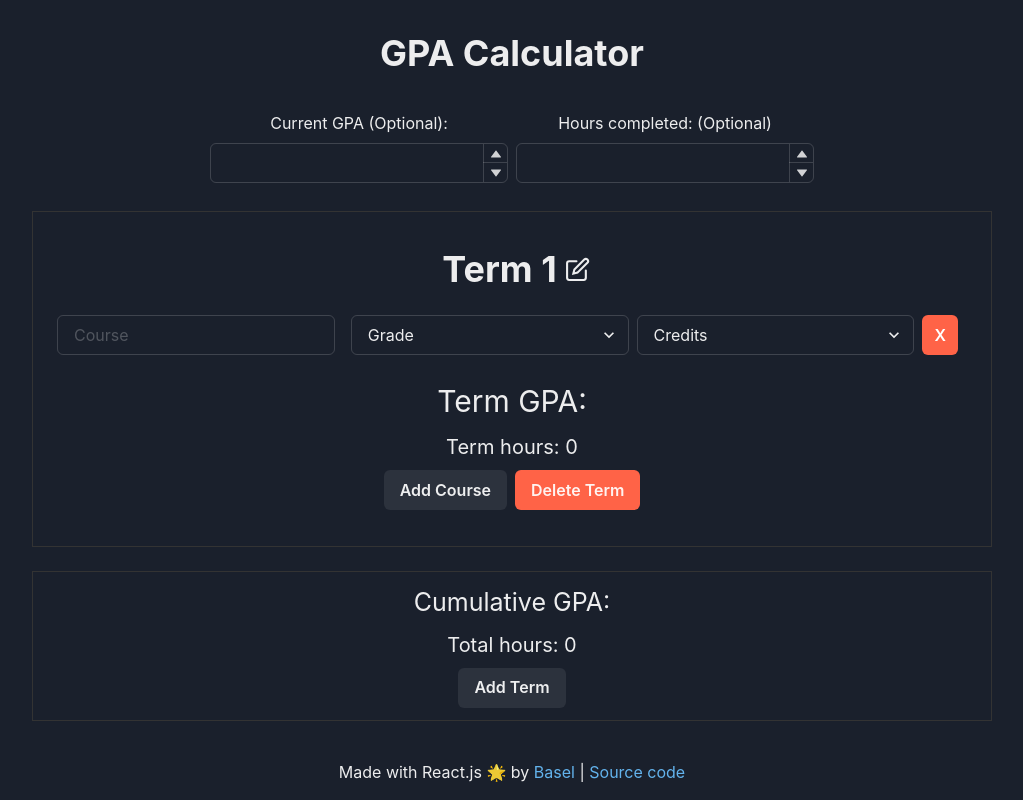
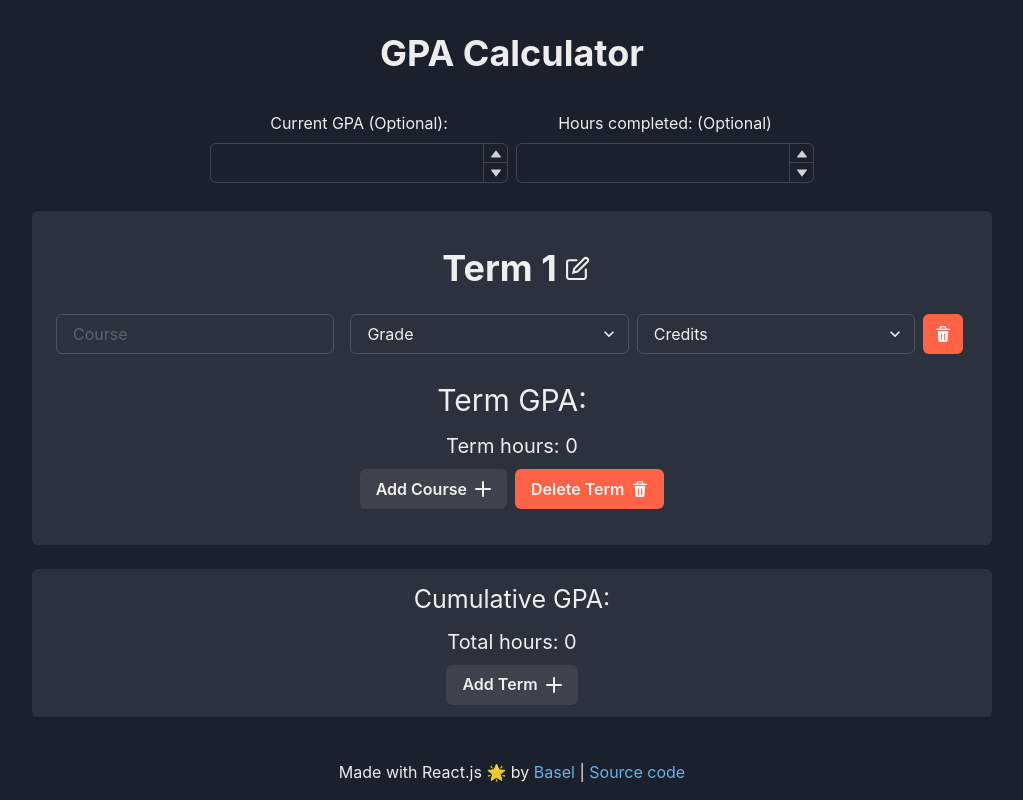
Before and after one commit to Yokozuna59/kfupm-gpa-calculator, a React (Create React App) app: page / in a window 1280 px wide. Shown: the whole page, without its empty margins (128-1151 px from the left). Built offline with nearby package versions, Linux system fonts and the light colour scheme.

Commit message:
Small ui improvements

```diff
--- a/src/components/Course.js
+++ b/src/components/Course.js
@@ -1,5 +1,6 @@
 import React from "react";
 import { Select, Flex, Input, Button } from "@chakra-ui/react";
+import { DeleteIcon } from "@chakra-ui/icons";
 
 const letterGrades = ["A+", "A", "B+", "B", "C+", "C", "D+", "D", "F"];
 
@@ -45,7 +46,7 @@ export function Course({ id, handleInputChange, onDeleteCourse }) {
         color="white"
         onClick={() => onDeleteCourse(id)}
       >
-        X
+        <DeleteIcon />
       </Button>
     </Flex>
   );
--- a/src/components/Term.js
+++ b/src/components/Term.js
@@ -4,7 +4,7 @@ import { Button, Heading, HStack, Input } from "@chakra-ui/react";
 
 import { Course } from "./Course";
 import { useGpa } from "../hooks/useGpa";
-import { EditIcon } from "@chakra-ui/icons";
+import { AddIcon, EditIcon, DeleteIcon } from "@chakra-ui/icons";
 
 export function Term({
   id,
@@ -41,7 +41,14 @@ export function Term({
   };
 
   return (
-    <Box border="1px solid #333" py="9" my="6" maxW="960px" mx="auto">
+    <Box
+      maxW="960px"
+      mx="auto"
+      py="9"
+      my="6"
+      backgroundColor={"#2c323d"}
+      rounded={"md"}
+    >
       <Center>
         {isEditingTitle ? (
           <Input
@@ -88,8 +95,15 @@ export function Term({
           </Box>
           <Text fontSize="20">Term hours: {totalHours}</Text>
           <HStack>
-            <Button onClick={() => onAddCourse(id)}>Add Course</Button>
-            <Button bgColor="tomato" onClick={() => onDeleteTerm(id)}>
+            <Button rightIcon={<AddIcon />} onClick={() => onAddCourse(id)}>
+              Add Course
+            </Button>
+
+            <Button
+              bgColor="tomato"
+              rightIcon={<DeleteIcon />}
+              onClick={() => onDeleteTerm(id)}
+            >
               Delete Term
             </Button>
           </HStack>
--- a/src/components/TermsContainer.js
+++ b/src/components/TermsContainer.js
@@ -8,6 +8,7 @@ import { Term } from "./Term";
 import CurrentGradesField from "./CurrentGradesField";
 import { useTerms } from "../hooks/useTerms";
 import { useGpa } from "../hooks/useGpa";
+import { AddIcon } from "@chakra-ui/icons";
 
 export function TermsContainer() {
   const [currentGpa, setCurrentGpa] = useState(null);
@@ -48,12 +49,19 @@ export function TermsContainer() {
           }
         />
       ))}
-      <VStack shouldWrapChildren="true" border="1px solid #333" py="3">
+      <VStack
+        py="3"
+        shouldWrapChildren="true"
+        rounded={"md"}
+        backgroundColor={"#2c323d"}
+      >
         <Text fontSize="25" textAlign="center">
           Cumulative GPA: {cumulativeGpa >= 0 ? " " + cumulativeGpa : ""}
         </Text>
         <Text fontSize="20">Total hours: {totalHours}</Text>
-        <Button onClick={() => addTerm()}>Add Term</Button>
+        <Button rightIcon={<AddIcon />} onClick={() => addTerm()}>
+          Add Term
+        </Button>
       </VStack>
     </Box>
   );
```
